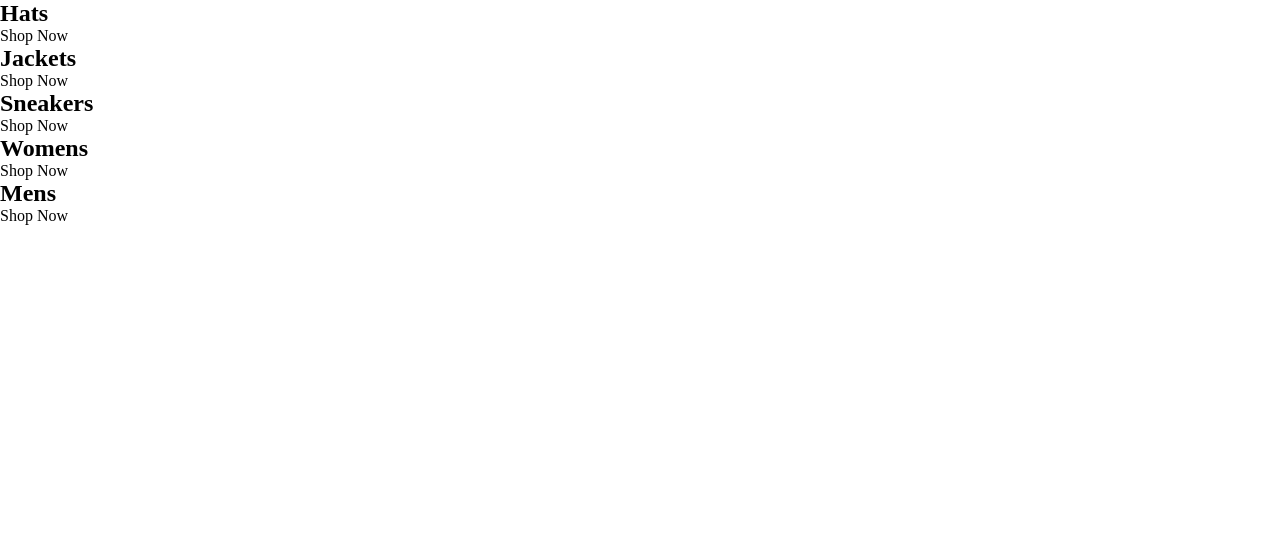
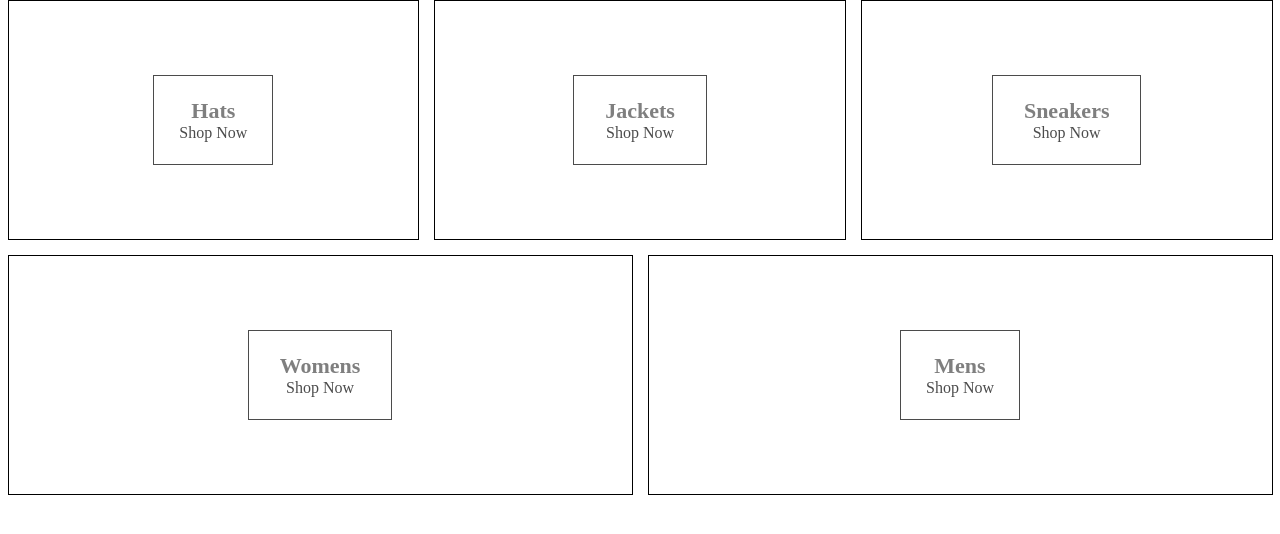
Before and after one commit to usama-365/crown-clothing, a React (Create React App) app: page / in a window 1280 px wide. Shown: the top 534 px of the page. Built offline with nearby package versions, Linux system fonts and the light colour scheme.

Commit message:
Added basic styling to categories using SASS

```diff
--- a/package.json
+++ b/package.json
@@ -9,6 +9,7 @@
     "react": "^18.2.0",
     "react-dom": "^18.2.0",
     "react-scripts": "5.0.1",
+    "sass": "^1.57.1",
     "web-vitals": "^2.1.4"
   },
   "scripts": {
--- a/src/App.js
+++ b/src/App.js
@@ -1,3 +1,5 @@
+import "./categories.styles.scss"
+
 const App = function () {
     const categories = [
         {
@@ -25,7 +27,7 @@
         <div className="categories">
             {categories.map(category => (
                 <div className="category">
-                    <div className="category__background" />
+                    <div className="category__background"/>
                     <div className="category__body">
                         <h2>{category.title}</h2>
                         <p>Shop Now</p>
@@ -36,5 +38,4 @@
     );
 }
 
-
 export default App;
--- /dev/null
+++ b/src/categories.styles.scss
@@ -0,0 +1,75 @@
+.categories {
+  width: 100%;
+  display: flex;
+  flex-wrap: wrap;
+  justify-content: space-between;
+}
+
+.category {
+  min-width: 30%;
+  height: 240px;
+  flex: 1 1 auto;
+  display: flex;
+  align-items: center;
+  justify-content: center;
+  border: 1px solid black;
+  margin: 0 7.5px 15px;
+  overflow: hidden;
+
+  &:first-child {
+    margin-right: 7.5px;
+  }
+
+  &:last-child {
+    margin-left: 7.5px;
+  }
+
+  &--large {
+    height: 380px;
+  }
+
+  &__background {
+    width: 100%;
+    height: 100%;
+    background-size: cover;
+    background-position: center;
+  }
+
+  &__body {
+    height: 90px;
+    padding: 0 25px;
+    display: flex;
+    flex-direction: column;
+    align-items: center;
+    justify-content: center;
+    border: 1px solid black;
+    background-color: white;
+    opacity: 0.7;
+    position: absolute;
+
+    h2 {
+      font-weight: bold;
+      margin: 0 6px 0;
+      font-size: 22px;
+      color: #4a4a4a;
+    }
+
+    p {
+      font-weight: lighter;
+      font-size: 16px;
+    }
+  }
+
+  &:hover {
+    cursor: pointer;
+
+    & .category__background {
+      transform: scale(1.1);
+      transition: transform 6s cubic-bezier(0.25, 0.45, 0.45, 0.95);
+    }
+
+    & .category__body {
+      opacity: 0.9;
+    }
+  }
+}
```
Also changed, not shown: src/index.js (+9 -9 lines), 1 other file (tests, documents, lock files or other folders).
